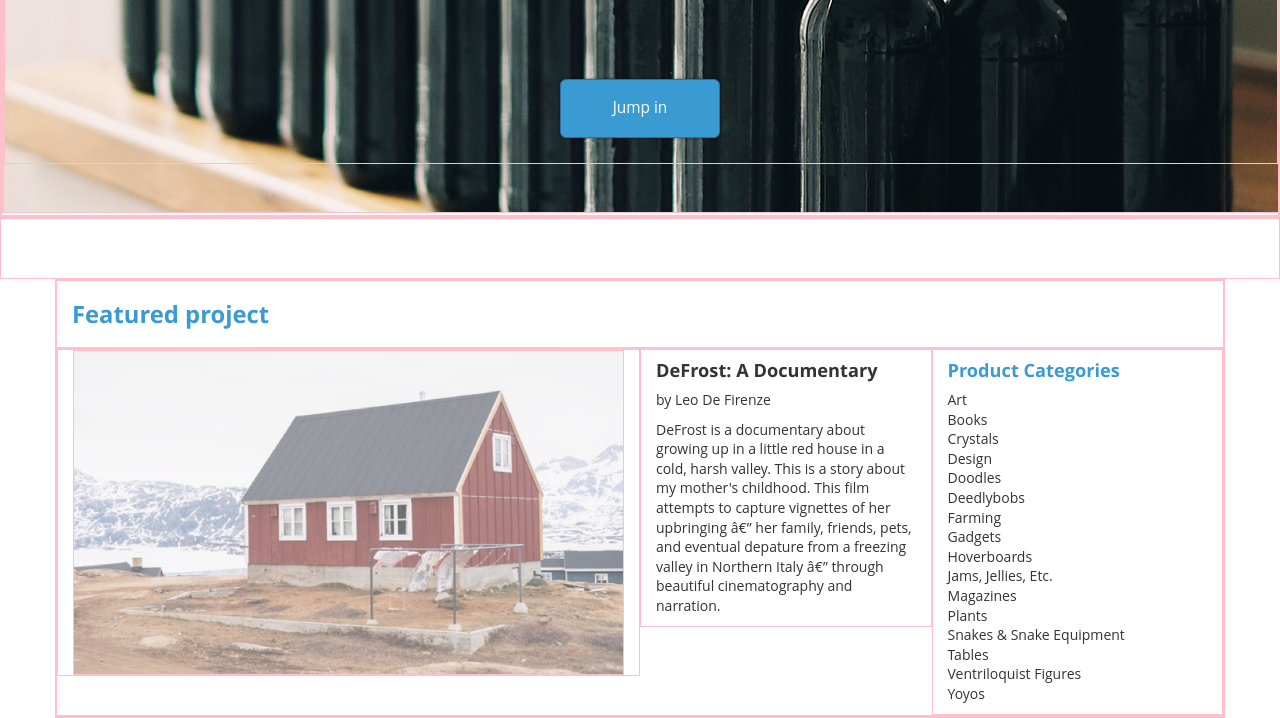
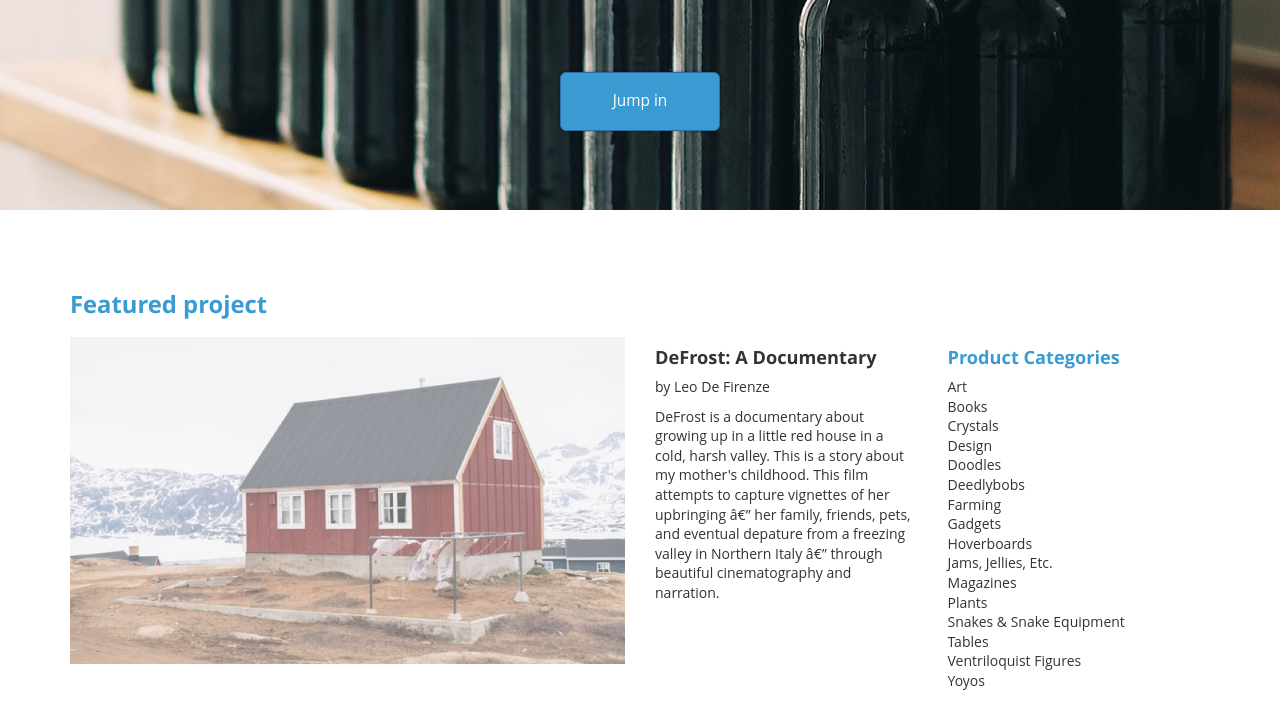
Before and after one commit to nlovendahl/jumpstart, a plain HTML site: page index.html in a window 1280 px wide. Shown: the part 448-1166 px from the top of the page. Drawn offline with nearby package versions, Linux system fonts and the light colour scheme; grey boxes are pictures that could not be loaded; a web font is replaced by a local one.

Commit message:
Remove borders

```diff
--- a/resources/css/style.css
+++ b/resources/css/style.css
@@ -40,10 +40,6 @@ html {
 body {
   font-family: 'Open Sans', sans-serif;
   line-height: 1.4rem;
-}
-
-div {
-  border: .5px solid pink;
 }
 
 h2 {
```
